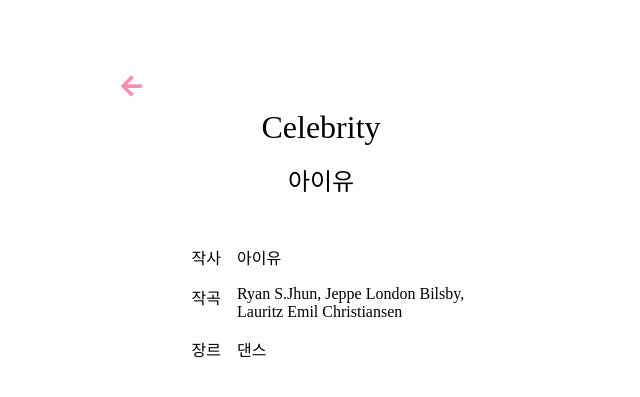
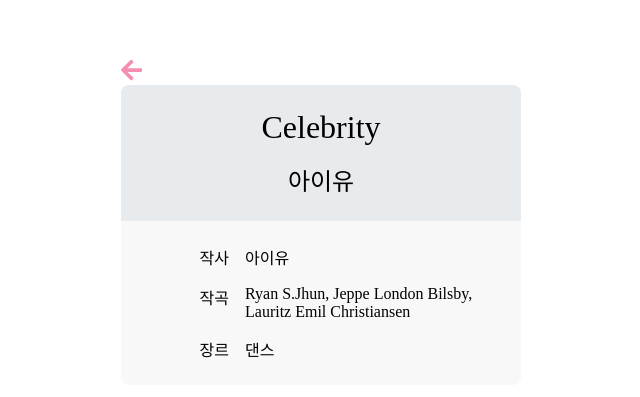
Before and after one commit to xxonbang/react_template_infinity_scroll, a React (Create React App) app: page /detail/1 in a window 1280 px wide. Shown: the part 179-576 px from the top of the page, without its empty margins (319-959 px from the left). Built offline with nearby package versions, Linux system fonts and the light colour scheme; a web font is replaced by a local one.

Commit message:
detail page 배경색 작업

```diff
--- a/src/pages/detail/detail.css
+++ b/src/pages/detail/detail.css
@@ -12,7 +12,15 @@
 
 .detail__header {
   text-align: center;
-  padding: 0 2rem 2rem 2rem;
+  padding: 1rem;
+  background-color: rgb(207, 216, 220, 0.5);
+  border-radius: 0.5rem 0.5rem 0 0;
+}
+
+.detail__contents {
+  padding: 1rem;
+  background-color: rgb(245, 245, 245, 0.7);
+  border-radius: 0 0 0.5rem 0.5rem;
 }
 
 .detail__contents > div {
```
